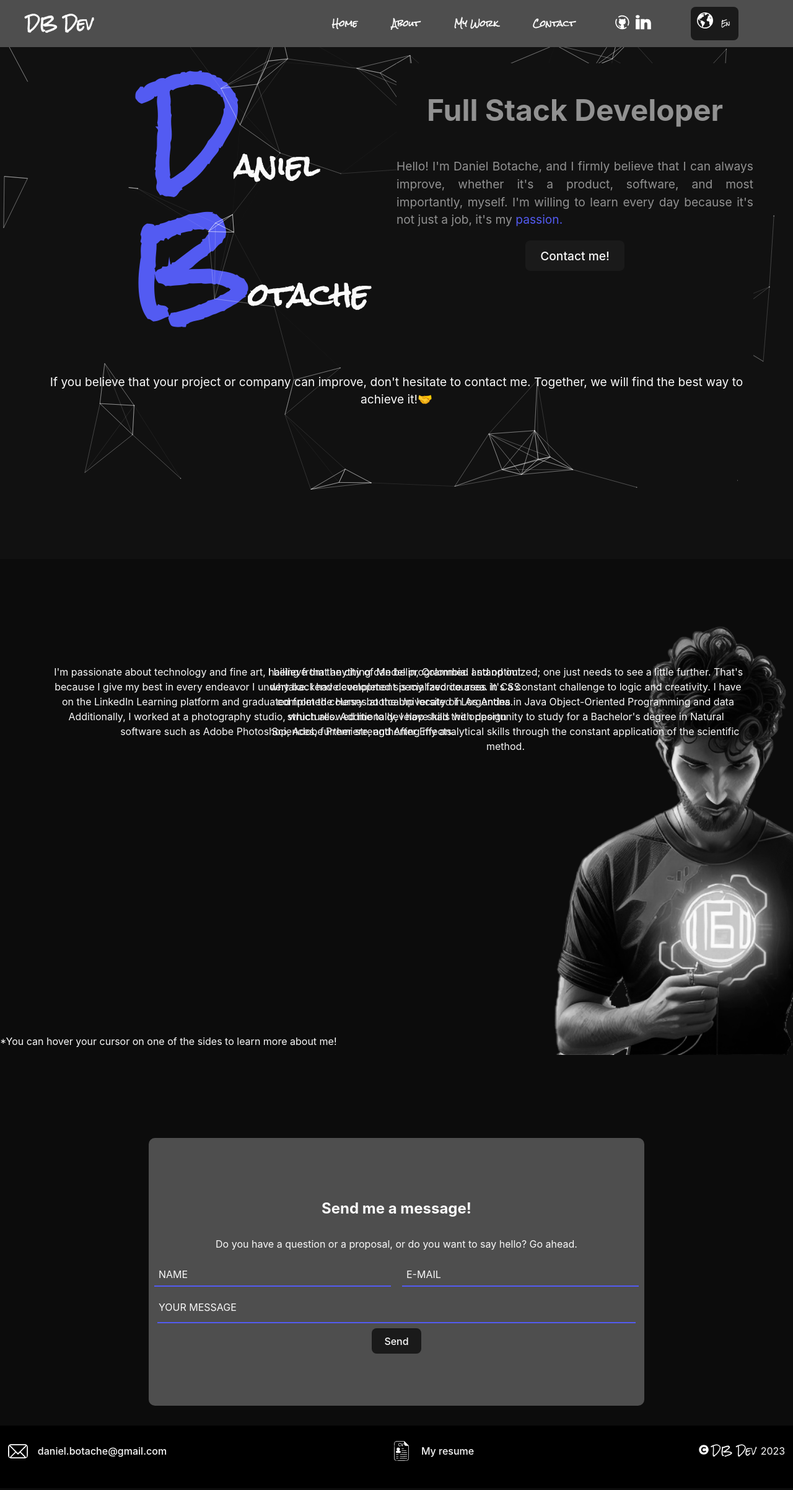
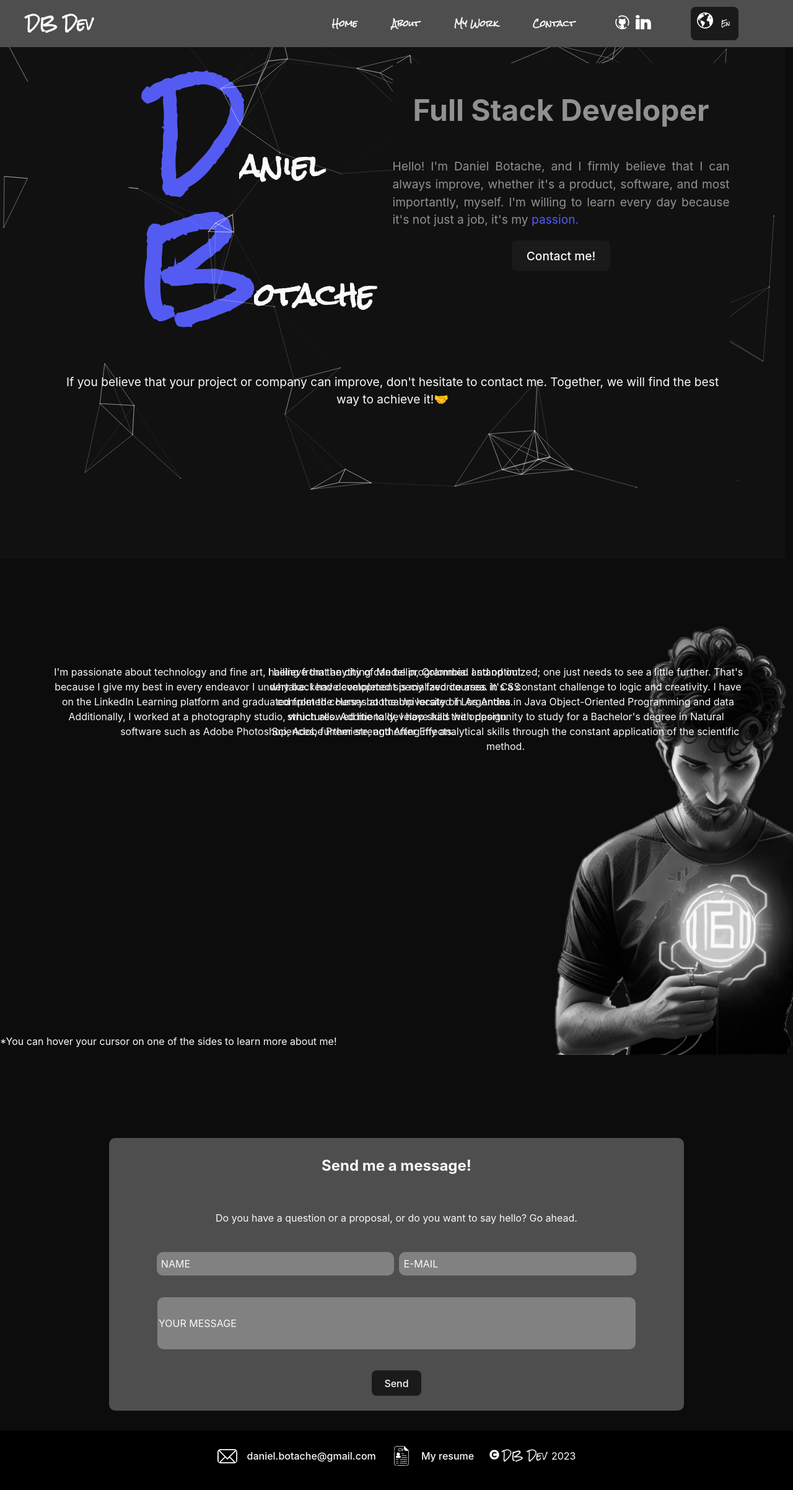
Before and after one commit to Daniel-Botache/Portfolio, a React (Vite) app in the folder Portfolio/: page / in a window 1280 px wide. Shown: the top 2404 px of the page at 62% size. Built offline with nearby package versions, Linux system fonts and the light colour scheme.

Commit message:
se corrigen estilos con la opinion de los chicos

```diff
--- a/Portfolio/src/components/Contact/Contact.module.css
+++ b/Portfolio/src/components/Contact/Contact.module.css
@@ -12,21 +12,24 @@
   display: flex;
   flex-direction: column;
   align-items: center;
-  justify-content: center;
+  justify-content: space-between;
   height: 50vh;
   width: 60%;
   margin: auto;
   animation: scale 2s;
   background-color: #4e4e4e;
-  padding: 1em;
+  padding-top: 1rem;
+  padding-bottom: 1.5rem;
+  padding-left: 5rem;
+  padding-right: 5rem;
   border-radius: 10px;
 }
 
 .containerInfo {
   display: flex;
   flex-direction: row;
-  gap: 2em;
-  width: 100%;
+  gap: 3%;
+  width: 99%;
 }
 
 .labelContainer {
@@ -51,14 +54,15 @@ label {
 input {
   color: #fafafa;
   border: 0;
-  border-bottom: 2px #535bf2 solid;
+
   outline: none;
-  background-color: transparent;
+  background-color: #818181;
   height: 1.2em;
   padding: 0.8em 0.4em 0.2em;
   width: 100%;
   font-size: 1.1em;
   line-height: 1.5em;
+  border-radius: 10px;
 }
 .span {
   color: #fafafa;
@@ -107,12 +111,14 @@ input {
 }
 .inputMessage {
   width: 100%;
+  height: 10vh;
   resize: none;
   outline: none;
   border: 0;
-  border-bottom: 2px solid #535bf2;
-  background-color: #4e4e4e;
+
+  background-color: #818181;
   color: #fafafa;
+  border-radius: 10px;
 }
 
 .button {
--- a/Portfolio/src/components/Footer/Footer.module.css
+++ b/Portfolio/src/components/Footer/Footer.module.css
@@ -13,7 +13,8 @@
   position: relative;
   z-index: 900;
   flex-direction: row;
-  justify-content: space-between;
+  justify-content: center;
+  gap: 2%;
 }
 .imgFooter {
   background-color: transparent;
--- a/Portfolio/src/components/Landing/Landing.module.css
+++ b/Portfolio/src/components/Landing/Landing.module.css
@@ -6,11 +6,11 @@
 .mainContainer {
   display: flex;
   flex-direction: column;
-  padding-left: 5%;
-  padding-right: 5%;
+  padding-left: 7%;
+  padding-right: 7%;
   padding-top: 8%;
   height: 100vh;
-  width: 90%;
+  width: 85%;
   background-color: rgb(17, 17, 17);
 }
 
```
